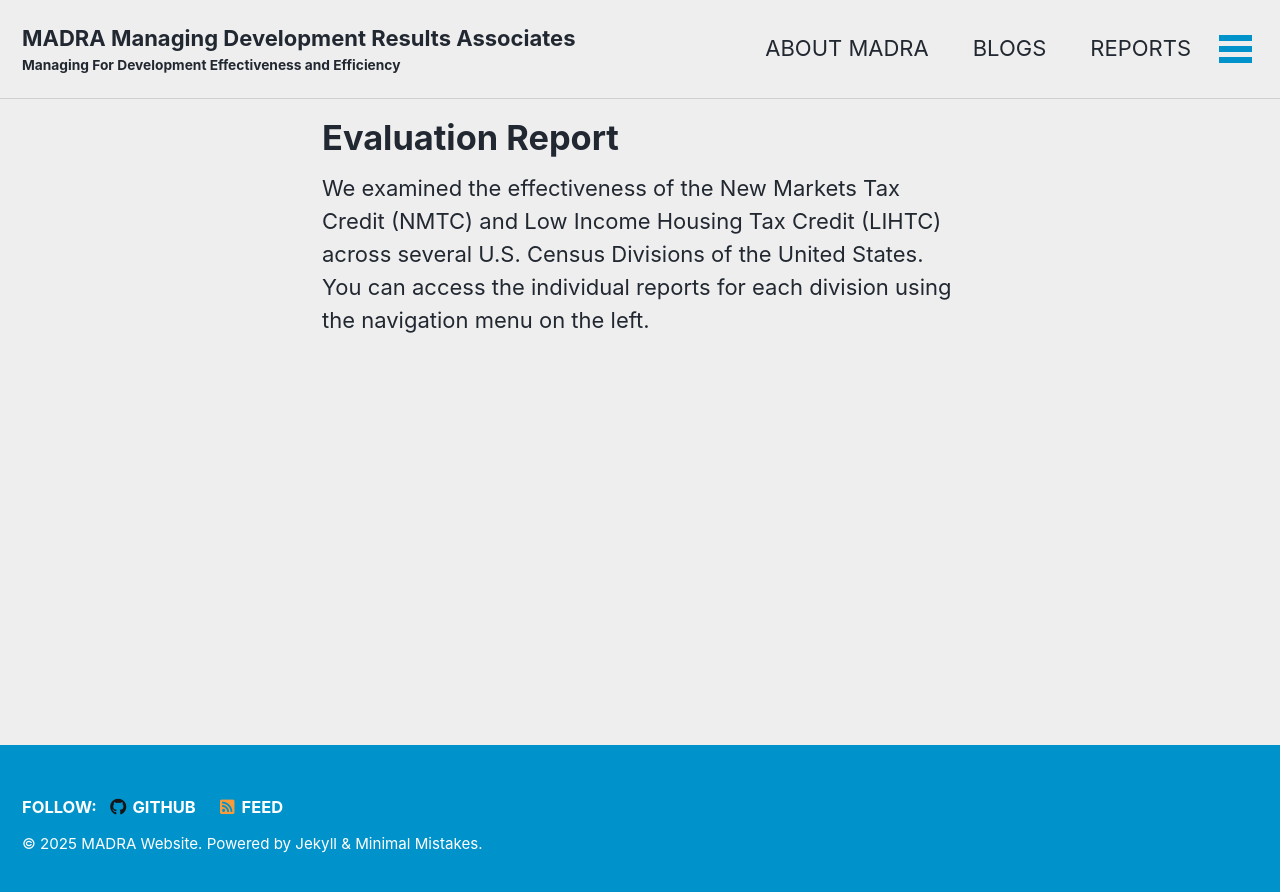
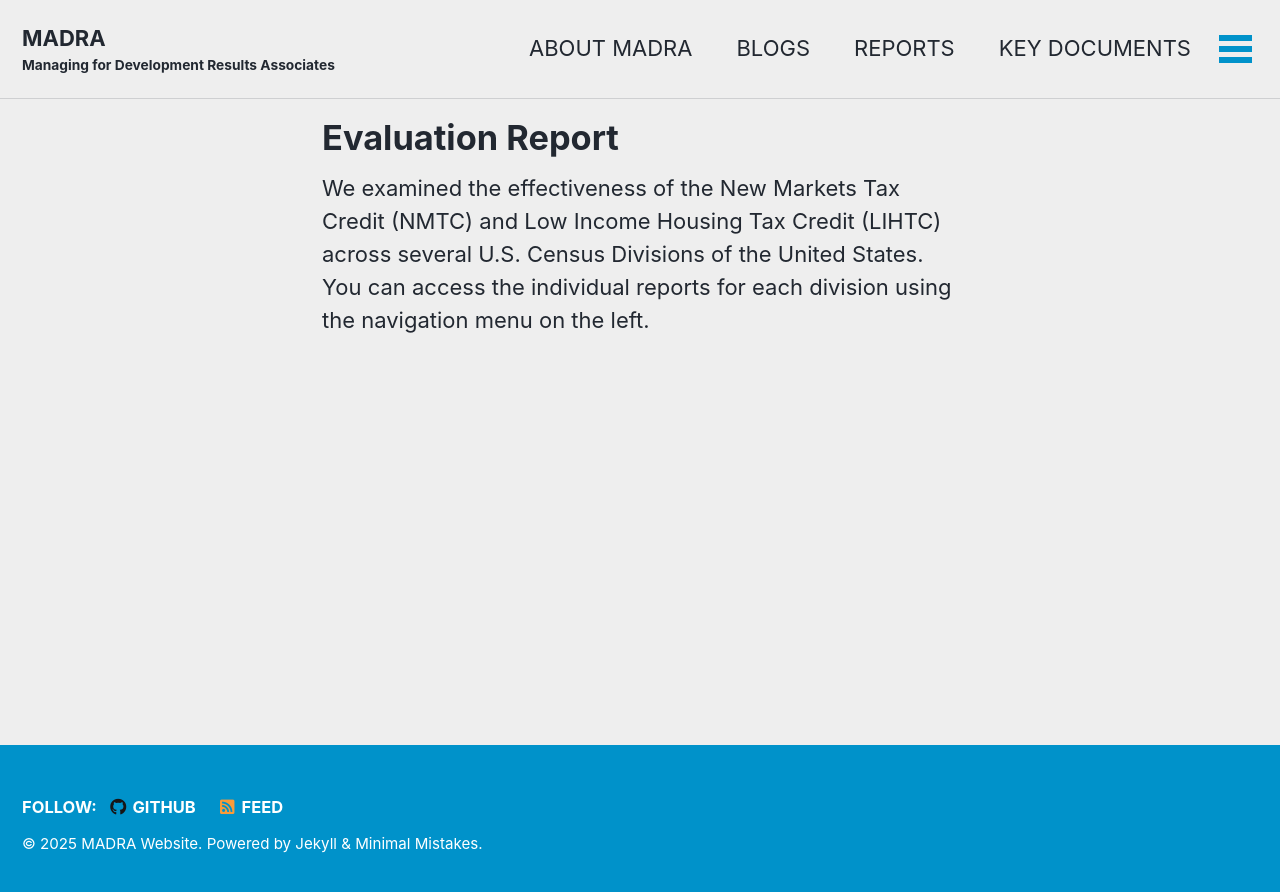
Before and after one commit to Torenni/madra-website, a Jekyll site: the page built from evaluation_report.md, in a window 1280 px wide. Shown: the top 892 px of the page. Built offline with Jekyll 4.4.1, drawn with Linux system fonts in a browser that asks for light colours; cached includes are drawn as plain includes.

Commit message:
Update _config.yml

```diff
--- a/_config.yml
+++ b/_config.yml
@@ -16,9 +16,9 @@
 
 # Site Settings
 locale                   : "en-US"
-title                    : "MADRA \nManaging \nDevelopment Results Associates"
+title                    : "MADRA"
 title_separator          : "-"
-subtitle                 : "Managing For Development Effectiveness and Efficiency"
+subtitle                 : "Managing for Development Results Associates"
 name                     : "MADRA Website"
 description              : "Managing for Development Results Associates Website"
 url                      : # the base hostname & protocol for your site e.g. "https://mmistakes.github.io"
```
